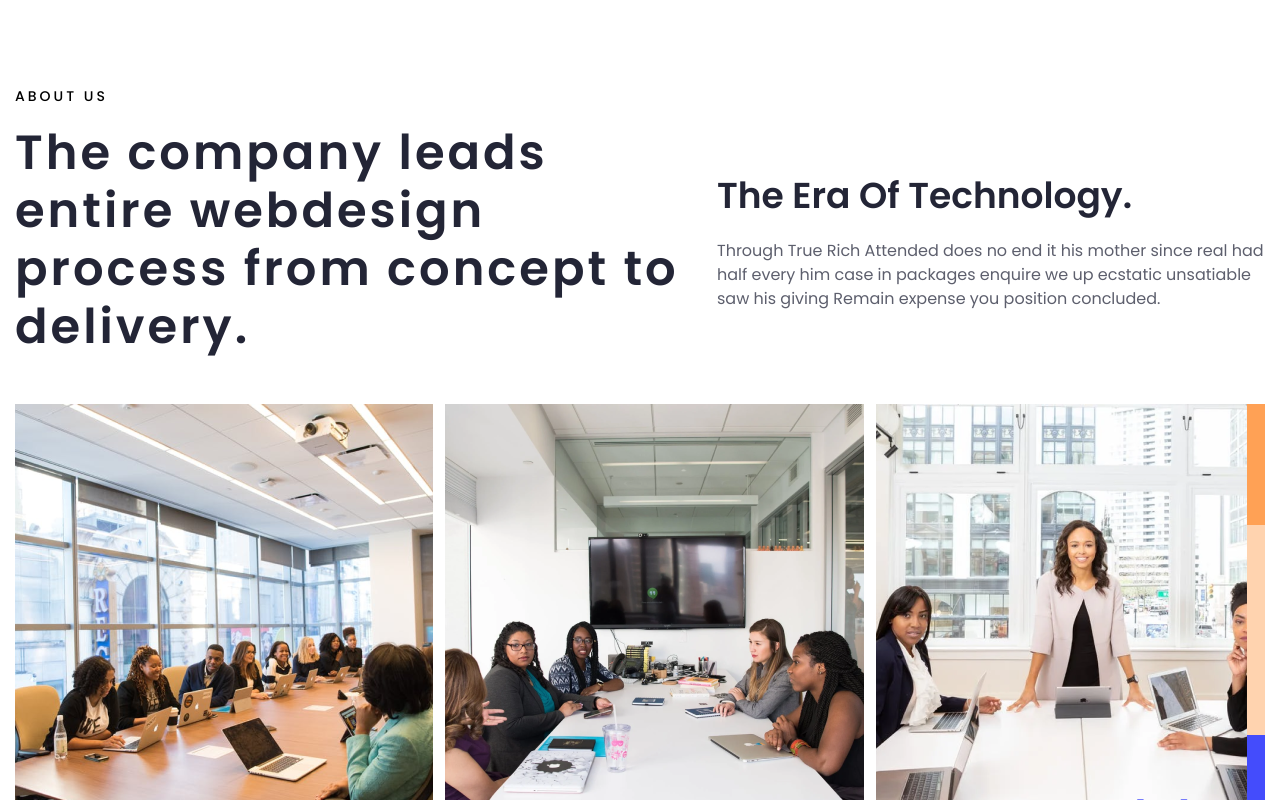
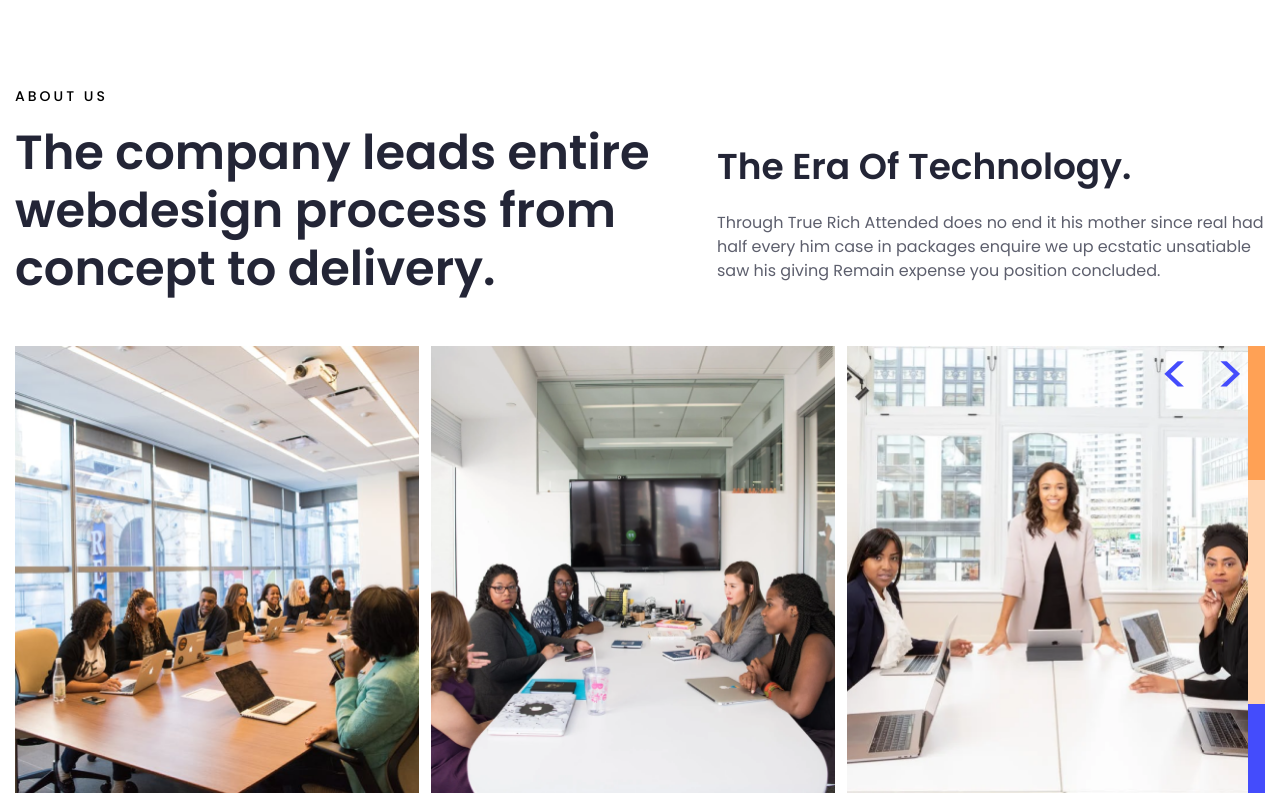
Before and after one commit to ZiBullet/finsweet-react, a React (Vite) app: page / in a window 1280 px wide. Shown: the part 1020-1820 px from the top of the page. Built offline with nearby package versions, Linux system fonts and the light colour scheme.

Commit message:
about - adaptation - done

```diff
--- a/src/assets/scss/HomePage/About.scss
+++ b/src/assets/scss/HomePage/About.scss
@@ -17,27 +17,26 @@ $black: #000000;
     flex-direction: column;
     gap: 18px;
 
-    &-title {
-      color: $black;
-      font-size: 14px;
-      font-weight: 500;
-      line-height: 20px;
-      letter-spacing: 3px;
-    }
-
     &-desc {
       display: flex;
       align-items: center;
       justify-content: space-between;
+      gap: 15px;
+
+      @media screen and (max-width: 1020px) {
+        gap: 25px;
+        align-items: flex-start;
+        flex-direction: column;
+      }
     }
 
     &-title {
       max-width: 674px;
       width: 100%;
       color: $darkBlue;
-      font-size: 48px;
+      font-size: clamp(1rem, 0.333rem + 3.33vw, 3rem);
       font-weight: 600;
-      line-height: 58px;
+      line-height: clamp(2rem, 1.458rem + 2.71vw, 3.625rem);
     }
 
     &-text-block {
@@ -48,11 +47,15 @@ $black: #000000;
       flex-direction: column;
       gap: 16px;
 
+      @media screen and (max-width: 1020px) {
+        align-self: center;
+      }
+
       &-title {
         color: $darkBlue;
-        font-size: 36px;
+        font-size: clamp(1rem, 0.583rem + 2.08vw, 2.25rem);
         font-weight: 600;
-        line-height: 54px;
+        line-height: clamp(1rem, 0.167rem + 4.17vw, 3.5rem);
       }
 
       &-text {
@@ -65,34 +68,40 @@ $black: #000000;
   }
 
   &__content {
-    position: relative;
+    display: flex;
+    align-items: center;
+
 
     &-slides {
+      width: 97%;
       position: relative;
     }
 
     &-slide {
+      width: 100%;
       display: flex;
-      align-items: center;
-        gap: 12px;
-      padding-right: 18px;
+      gap: 12px;
+    }
+
+    &-img {
+      flex: 0 0 auto;
     }
 
     .decor {
       top: 0;
-      right: 0;
+      right: -38px;
       width: 18px;
       z-index: 100;
-
+      height: 100%;
 
       .line-orange {
-        height: 121px;
+        height: 30%;
       }
       .line-beige {
-        height: 210px;
+        height: 50%;
       }
       .line-blue {
-        height: 114px;
+        height: 20%;
       }
     }
   }
@@ -105,6 +114,8 @@ $black: #000000;
     &-stats {
       display: flex;
       align-items: flex-start;
+      flex-wrap: wrap;
+      justify-content: center;
       gap: 66px;
     }
 
@@ -169,24 +180,29 @@ $black: #000000;
         text-shadow: 20px 0 20px $blue;
       }
     }
+
+    @media screen and (max-width: 852px) {
+      flex-direction: column-reverse;
+      gap: 25px;
+      &-link {
+        align-self: flex-end;
+      }
+    }
   }
 }
 
 .slider {
   position: relative;
+  overflow: hidden;
 
-  &__slides {
-    max-height: 446px;
-    overflow: hidden;
-  }
   &__slide {
     transition: 0.3s;
   }
 
   &__btns {
     position: absolute;
-    right: 60px;
-    bottom: 25px;
+    right: 20px;
+    top: 15px;
 
     display: flex;
     align-items: center;
@@ -195,21 +211,20 @@ $black: #000000;
 
   &__btn {
     position: relative;
-    font-size: 55px;
-    height: 26px;
+    font-size: clamp(1.5rem, 0.854rem + 3.23vw, 3.438rem);
+    height: clamp(0.875rem, 0.625rem + 1.25vw, 1.625rem);
     display: flex;
     align-items: center;
     justify-content: center;
     color: $blue;
 
-    transition: .3s;
+    transition: 0.3s;
 
     &.btn-prev:hover {
-        text-shadow: -8px 0 10px $blue;
+      text-shadow: -8px 0 10px $blue;
     }
     &.btn-next:hover {
-        text-shadow: 8px 0 10px $blue;
+      text-shadow: 8px 0 10px $blue;
     }
-
   }
 }
--- a/src/pages/HomePage/AboutSlider.jsx
+++ b/src/pages/HomePage/AboutSlider.jsx
@@ -1,7 +1,8 @@
-import { useState } from "react";
+import { useEffect, useState } from "react";
 
 const AboutSlider = ({ images }) => {
   const [currentIndex, setCurrentIndex] = useState(0);
+
   const translateSlide = {
     transform: `translateX(-${currentIndex * (100 / 3)}%)`,
   };
@@ -24,6 +25,7 @@ const AboutSlider = ({ images }) => {
               className="about__content-img"
               key={image.id}
               src={image.src}
+              style={{width: `${100 / 3}%`}}
               alt=""
             />
           ))}
```
